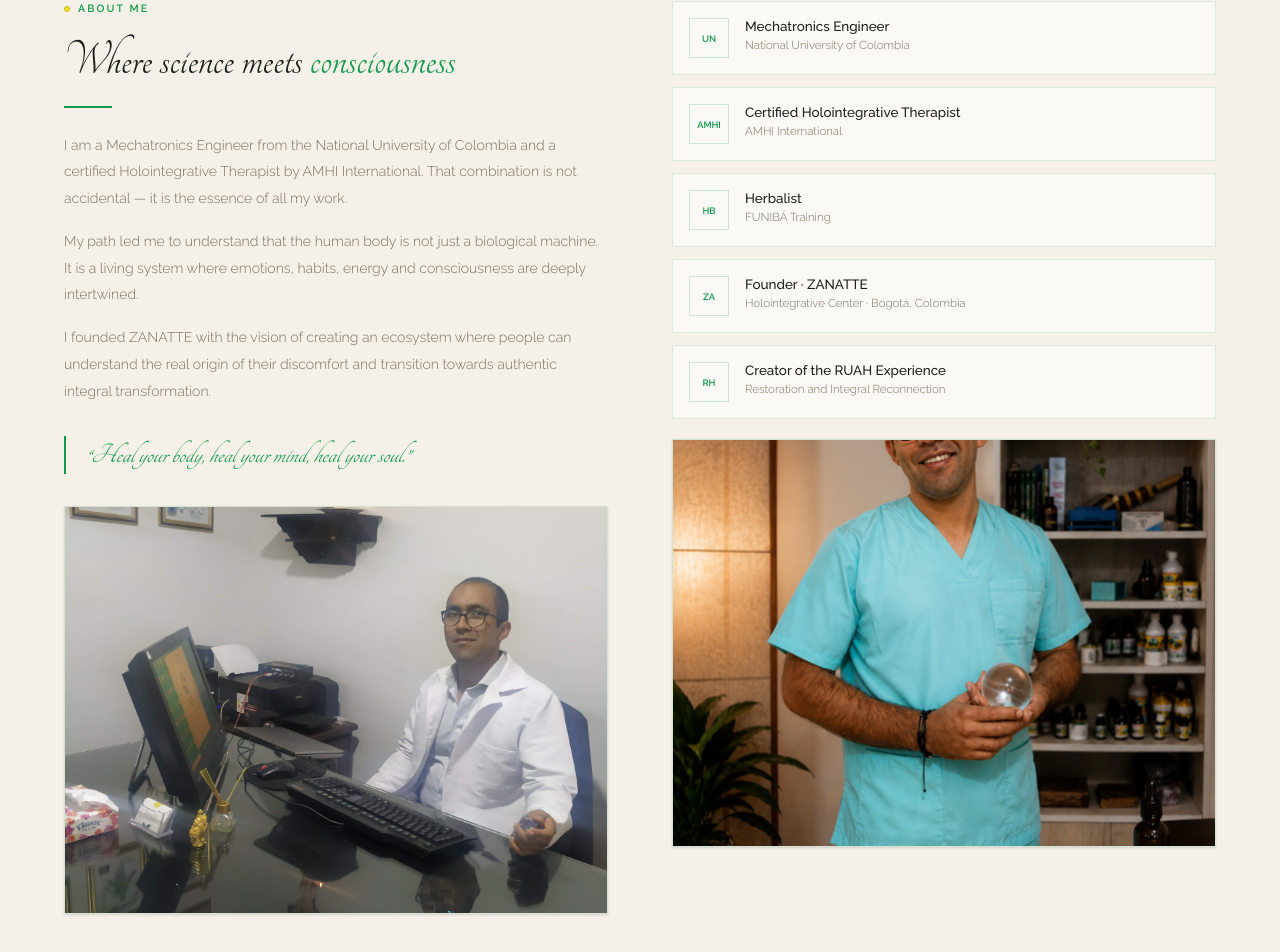
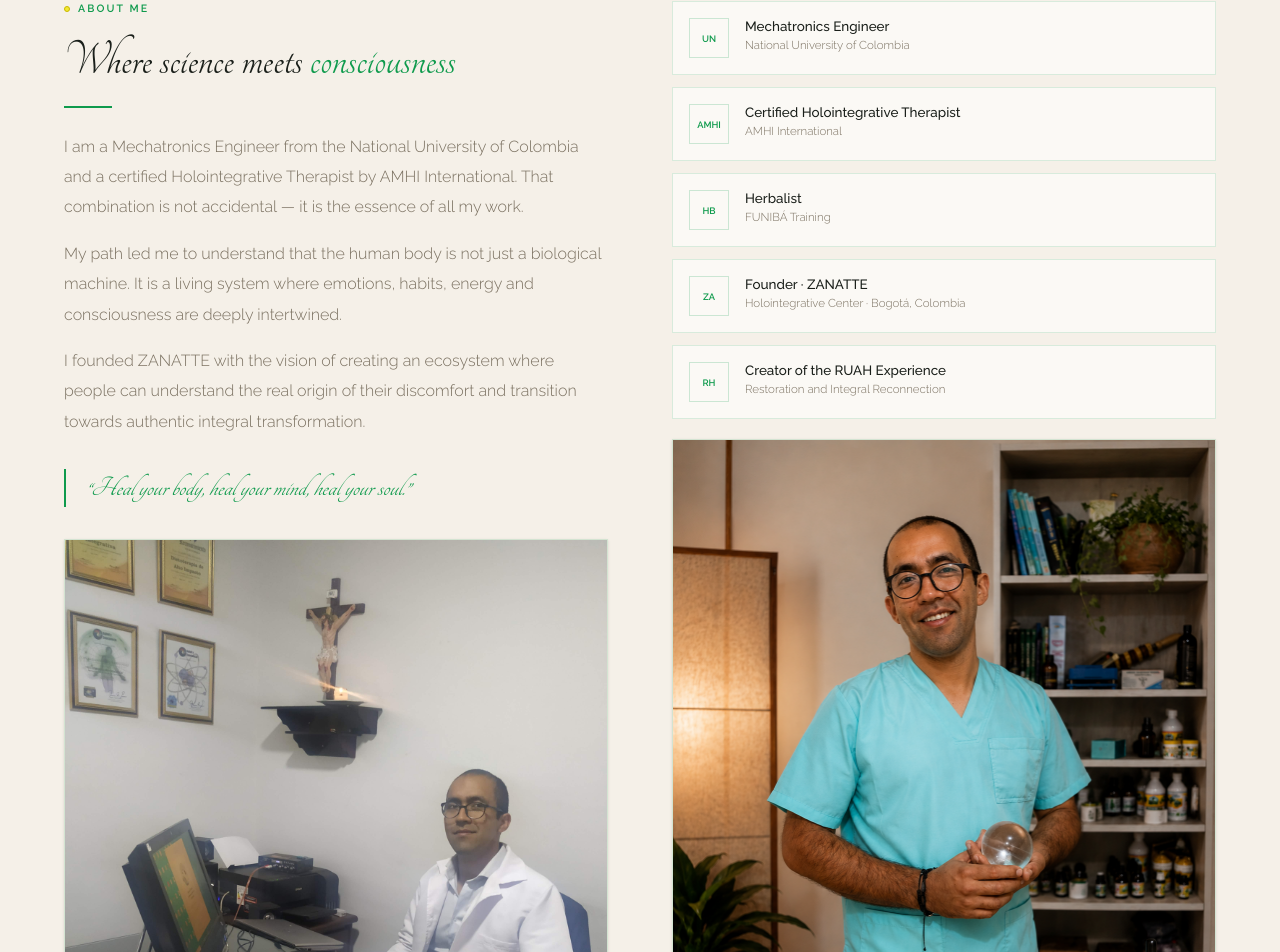
Before and after one commit to iaruizh/ivanruizholistico, a Next.js app: page /en in a window 1280 px wide. Shown: the part 1298-2250 px from the top of the page. Built offline with nearby package versions, Linux system fonts and the light colour scheme.

Commit message:
Update SobreSection.tsx

```diff
--- a/components/sections/SobreSection.tsx
+++ b/components/sections/SobreSection.tsx
@@ -3,13 +3,11 @@ import { useTranslations } from 'next-intl'
 import { motion, useInView } from 'framer-motion'
 import { useRef } from 'react'
 import Image from 'next/image'
-
 export function SobreSection() {
   const t = useTranslations('sobre')
   const ref = useRef(null)
   const inView = useInView(ref, { once: true, margin: '-100px' })
   const creds = t.raw('creds') as { badge: string; title: string; sub: string }[]
-
   return (
     <section id="sobre" className="py-24 px-6" style={{background:'#F5F0E8'}} ref={ref}>
       <div className="max-w-6xl mx-auto grid md:grid-cols-2 gap-16 items-start">
@@ -22,25 +20,22 @@ export function SobreSection() {
             {t('title')} <em className="text-[#0E9A4C] not-italic">{t('title_em')}</em>
           </h2>
           <div className="w-12 h-0.5 bg-[#0E9A4C] mb-6" />
-          <div className="space-y-4 text-[0.88rem] text-[#7A7060] leading-[1.9] font-light">
+          <div className="space-y-4 text-[1rem] text-[#7A7060] leading-[1.9] font-light">
             <p>{t('p1')}</p><p>{t('p2')}</p><p>{t('p3')}</p>
           </div>
           <blockquote className="font-serif text-[1.8rem] text-[#0E9A4C] leading-[1.3] mt-8 pl-5 border-l-2 border-[#0E9A4C] italic">
             &ldquo;{t('quote')}&rdquo;
           </blockquote>
-
-          {/* Foto consultorio */}
-          <div className="mt-8 relative w-full aspect-[4/3] overflow-hidden border border-[#0E9A4C]/15 shadow-sm">
+          <div className="mt-8 relative w-full aspect-[3/4] overflow-hidden border border-[#0E9A4C]/15 shadow-sm">
             <Image
               src="/images/ivan-ruiz-consultorio.jpg"
               alt="Iván Alejandro Ruiz en su consultorio"
               fill
-              className="object-cover object-center"
+              className="object-cover object-top"
               sizes="(max-width: 768px) 100vw, 50vw"
             />
           </div>
         </motion.div>
-
         <motion.div initial={{ opacity: 0, y: 30 }} animate={inView ? { opacity: 1, y: 0 } : {}} transition={{ duration: 0.7, delay: 0.15 }} className="flex flex-col gap-3">
           {creds.map((cred) => (
             <div key={cred.badge} className="grid grid-cols-[40px_1fr] gap-4 p-4 border border-[#0E9A4C]/15 bg-white/60 hover:border-[#0E9A4C]/35 hover:bg-white/80 transition-all">
@@ -51,14 +46,12 @@ export function SobreSection() {
               </div>
             </div>
           ))}
-
-          {/* Foto con esfera */}
-          <div className="mt-2 relative w-full aspect-[4/3] overflow-hidden border border-[#0E9A4C]/15 shadow-sm">
+          <div className="mt-2 relative w-full aspect-[3/4] overflow-hidden border border-[#0E9A4C]/15 shadow-sm">
             <Image
               src="/images/ivan-ruiz-cristal.jpg"
               alt="Iván Alejandro Ruiz con herramientas terapéuticas"
               fill
-              className="object-cover object-center"
+              className="object-cover object-top"
               sizes="(max-width: 768px) 100vw, 50vw"
             />
           </div>
```
